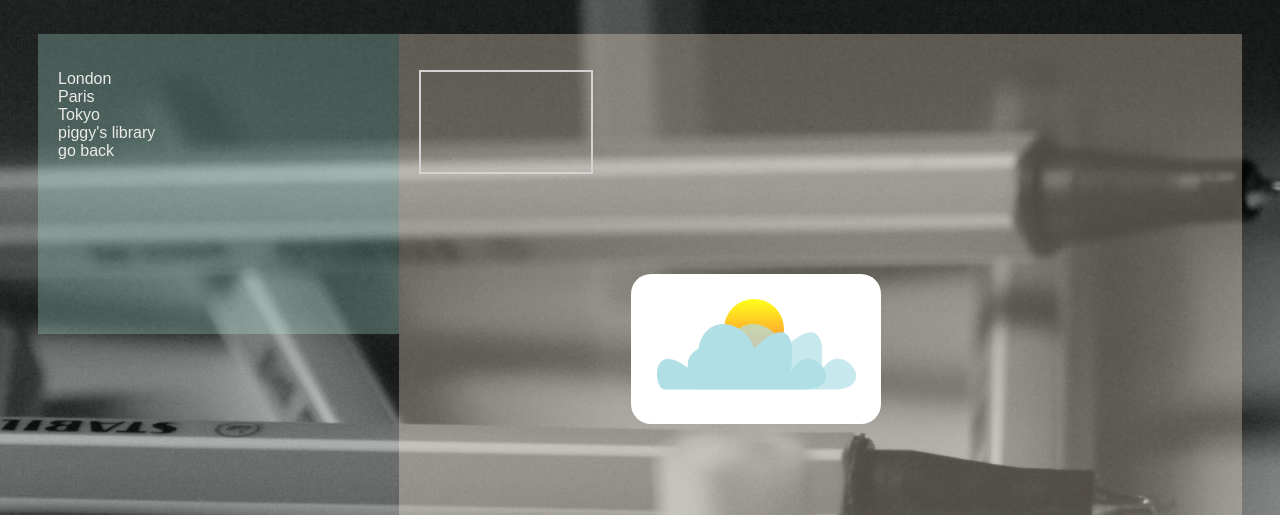
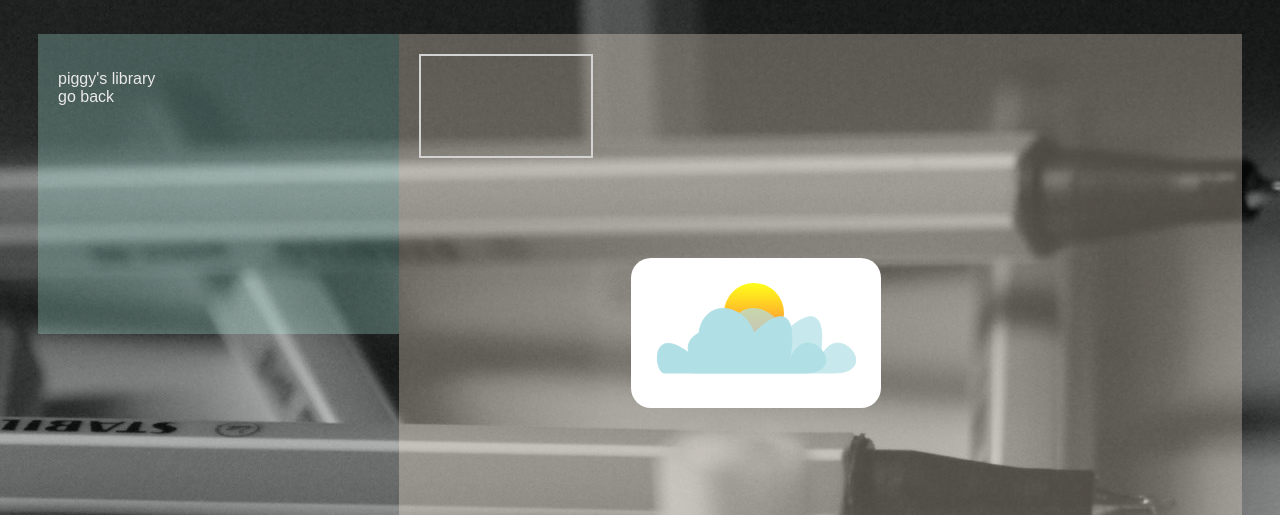
Before and after one commit to crystal00lim/Layoutweb, a plain HTML site: page index.html in a window 1280 px wide. Shown: the part 222-737 px from the top of the page. Drawn offline with Linux system fonts and the light colour scheme.

Commit message:
making this an official link to from the first cite...

```diff
--- a/index.html
+++ b/index.html
@@ -37,36 +37,12 @@
 <section>
   <nav>
     <ul>
-     <li><a type="Button" onclick="myfunction2()">London</a></li>
-     <li><a type="Button" onclick="myfunction3()">Paris</a></li>
-     <li><a type="Button" onclick="myfunction4()">Tokyo</a></li>
      <li><a type="button" onclick="myCanvas(0)">piggy's library</a></li>
      <li><a type="button" onclick="myCanvas(1)">go back</a></li>
     </ul>
   </nav>
 <!-- for new "topic" each button will have to represent it. -->
   <article>
-    <p id="London"><a style="color:black;"></a></p>
-<script>
-  function myfunction2() {
-    document.getElementById("London").innerHTML =
-    "<b>London</b> is the capital city of England. It is the most populous city in the  United Kingdom, with a metropolitan area of over 13 million inhabitants.Standing on the River Thames, London has been a major settlement for two millennia, its history going back to its founding by the Romans, who named it Londinium.";
-  }
-  </script>
-  <p id="Paris"><a style="color:black;"></a></p>
-  <script>
-  function myfunction3() {
-    document.getElementById("London").innerHTML =
-    "<b>Paris</b> is the capital city of England. It is the most populous city in the  United Kingdom, with a metropolitan area of over 13 million inhabitants.Standing on the River Thames, London has been a major settlement for two millennia, its history going back to its founding by the Romans, who named it Londinium.";
-  }
-  </script>
-  <p id="blah"><a style="color:black;"></a></p>
-  <script>
-    function myfunction4() {
-    document.getElementById("London").innerHTML =
-    "<b>Tokyo</b> is the capital city of England. It is the most populous city in the  United Kingdom, with a metropolitan area of over 13 million inhabitants.Standing on the River Thames, London has been a major settlement for two millennia, its history going back to its founding by the Romans, who named it Londinium.";
-    }
-</script>
 <!-- can not nest button inside button -->
 
 <script>
```
